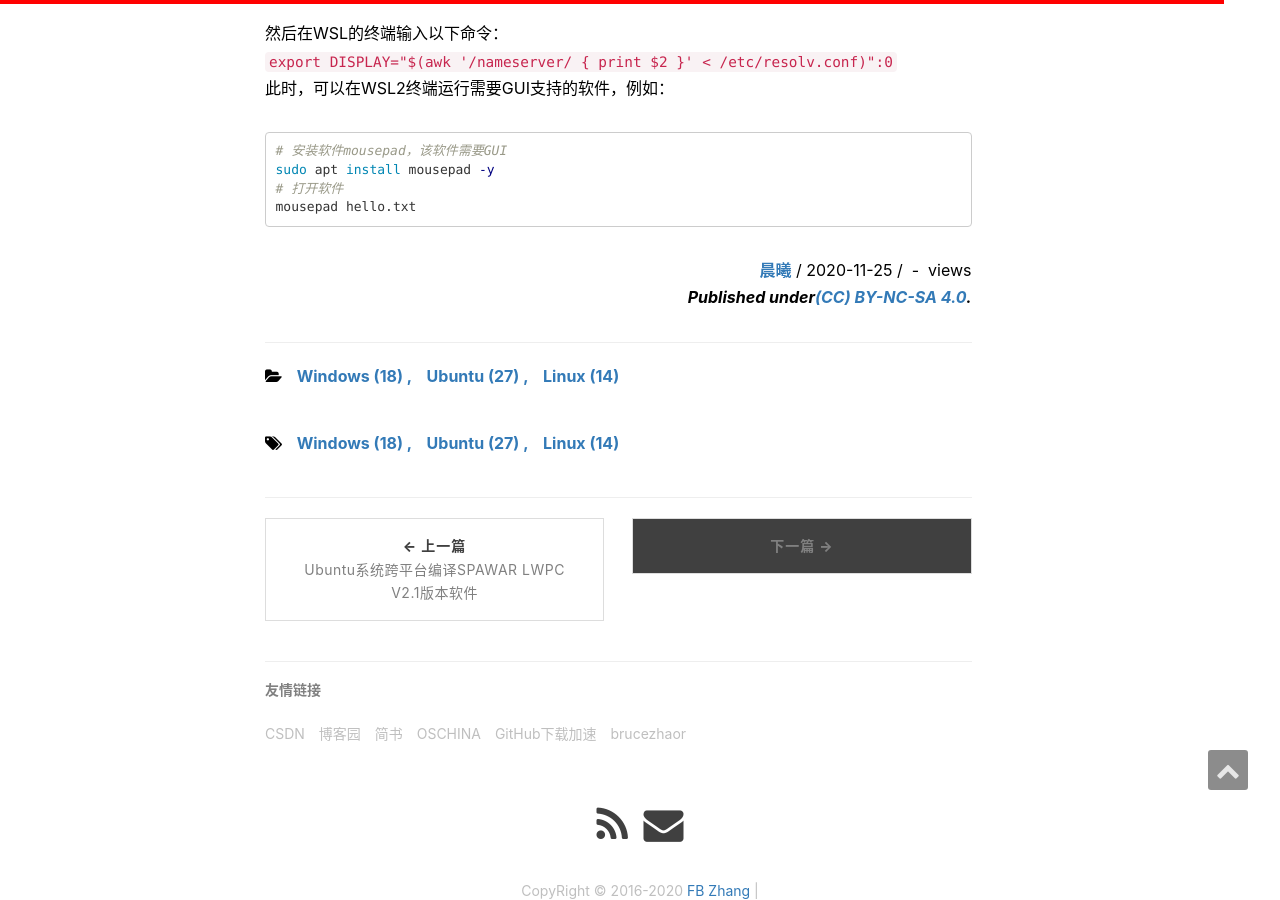
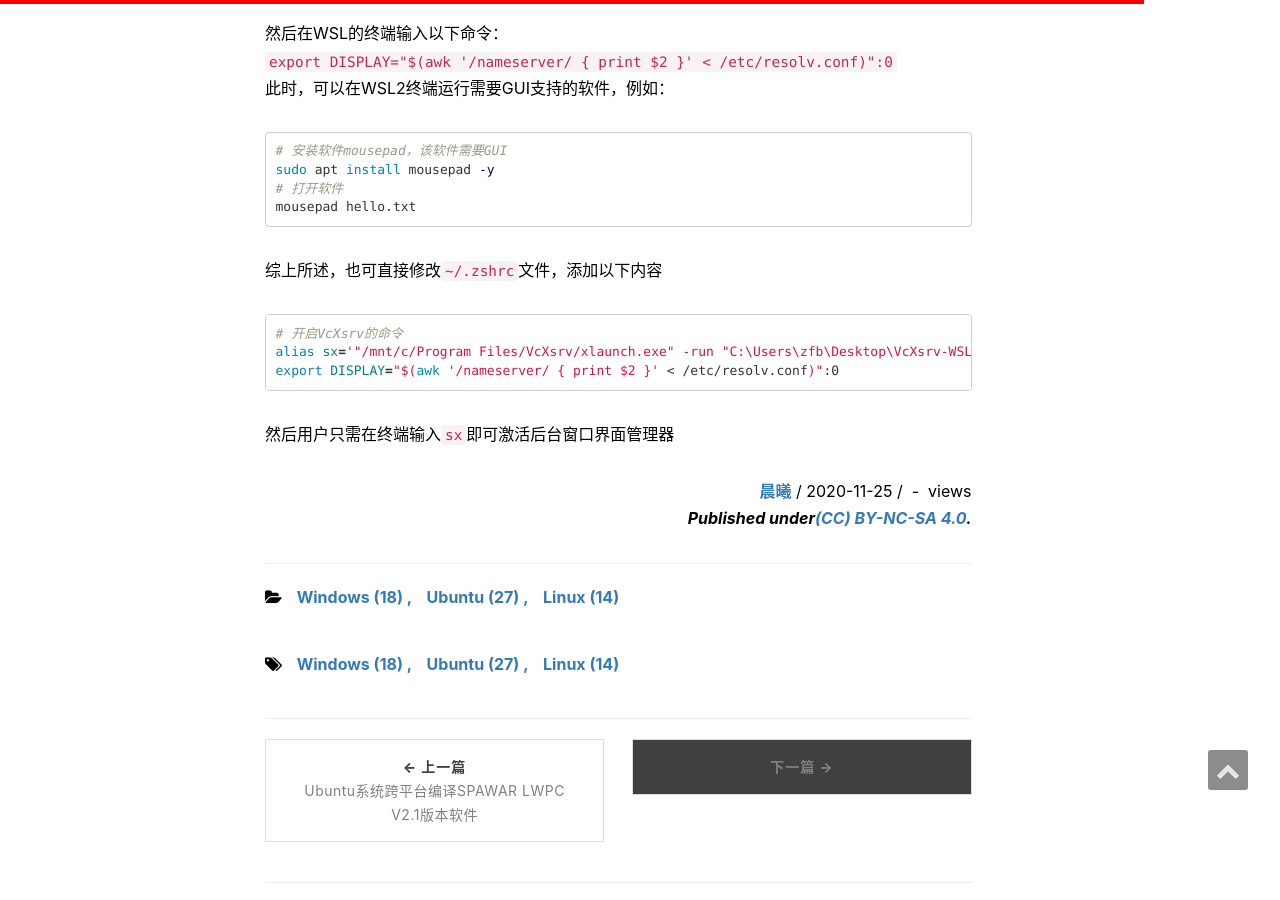
Before and after one commit to zfb132/zfb132.github.com, a Jekyll site: the page built from _posts/2020-11-25-config_wsl.md, in a window 1280 px wide and 900 px high, scrolled down 3030 px. Built offline with Jekyll 4.4.1, drawn with Linux system fonts in a browser that asks for light colours; nearby versions of some CDN libraries; comment, search, counter and statistics services are not loaded.

Commit message:
添加VcXsrv的使用

````diff
--- a/_posts/2020-11-25-config_wsl.md
+++ b/_posts/2020-11-25-config_wsl.md
@@ -105,3 +105,10 @@ sudo apt install mousepad -y
 # 打开软件
 mousepad hello.txt
 ```
+综上所述，也可直接修改`~/.zshrc`文件，添加以下内容
+```bash
+# 开启VcXsrv的命令
+alias sx='"/mnt/c/Program Files/VcXsrv/xlaunch.exe" -run "C:\Users\zfb\Desktop\VcXsrv-WSL2.xlaunch"'
+export DISPLAY="$(awk '/nameserver/ { print $2 }' < /etc/resolv.conf)":0
+```
+然后用户只需在终端输入`sx`即可激活后台窗口界面管理器
````
